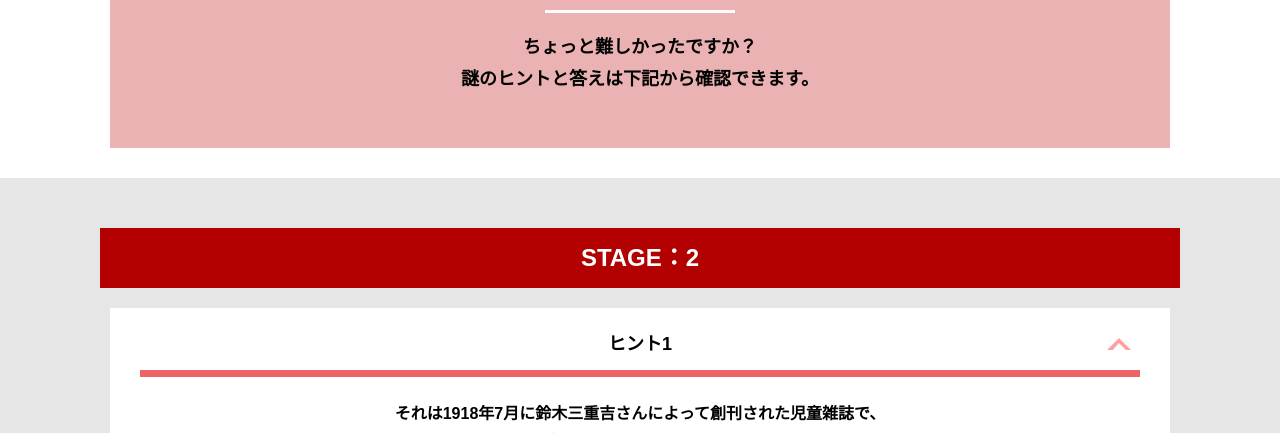
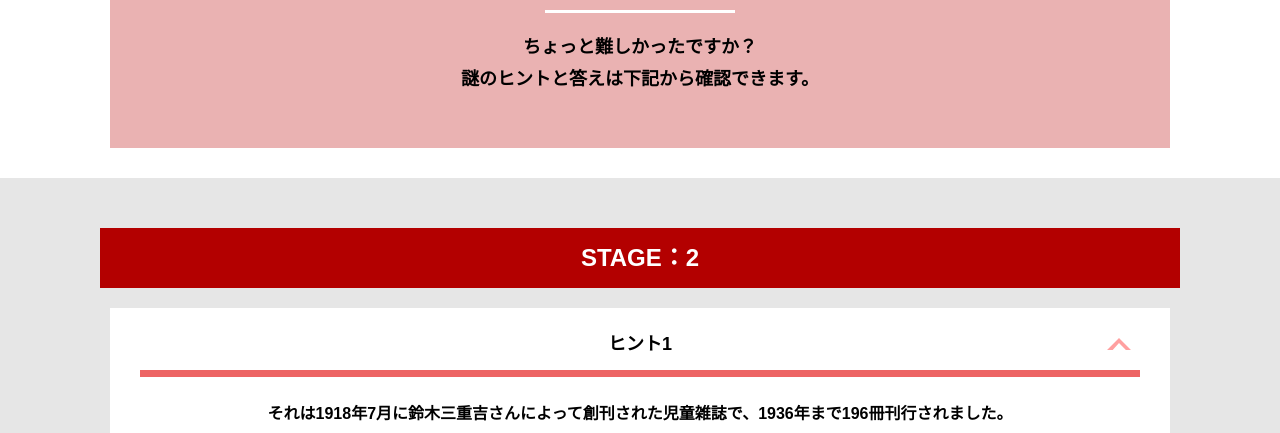
Before and after one commit to TaiyoSakai/Kumonoito-escape, a plain HTML site: page hint2.html in a window 1280 px wide. Both pictures are taken after a click on the element "ヒント1". Shown: the part 367-800 px from the top of the page. Drawn offline with Linux system fonts and the light colour scheme.

Commit message:
Update hint2.html

```diff
--- a/hint2.html
+++ b/hint2.html
@@ -44,7 +44,7 @@
             <div class="card">
               <h3 class="card__title3">ヒント1<svg class="card__arrow"><use xlink:href="#arrow"></use></svg></h3>
               <p class="card__content3">
-                それは1918年7月に鈴木三重吉さんによって創刊された児童雑誌で、<br>1936年まで196冊刊行されました。
+                それは1918年7月に鈴木三重吉さんによって創刊された児童雑誌で、1936年まで196冊刊行されました。
               </p>
             </div>
             <div class="card">
```
